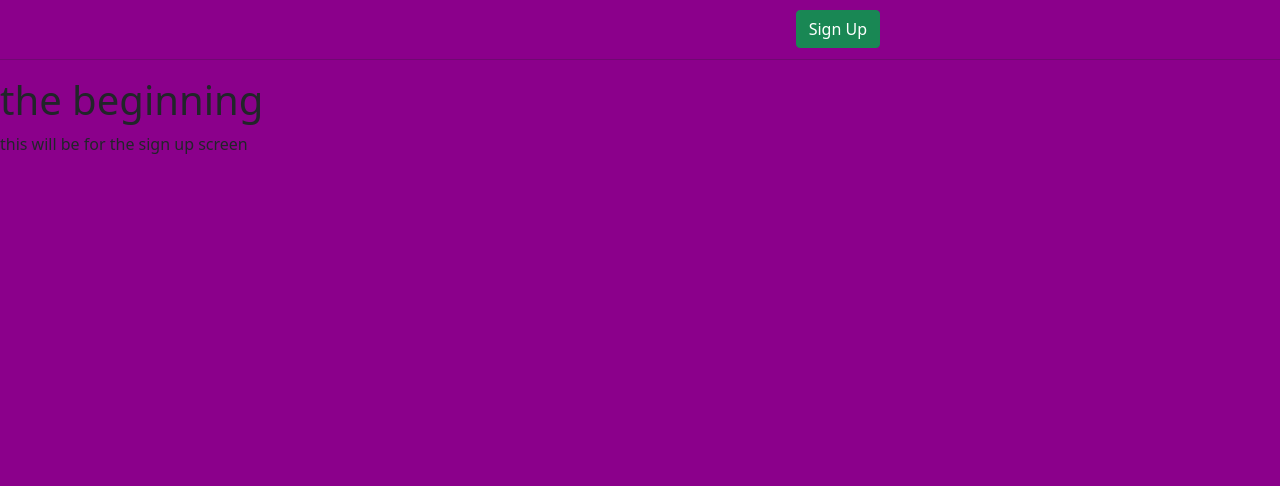
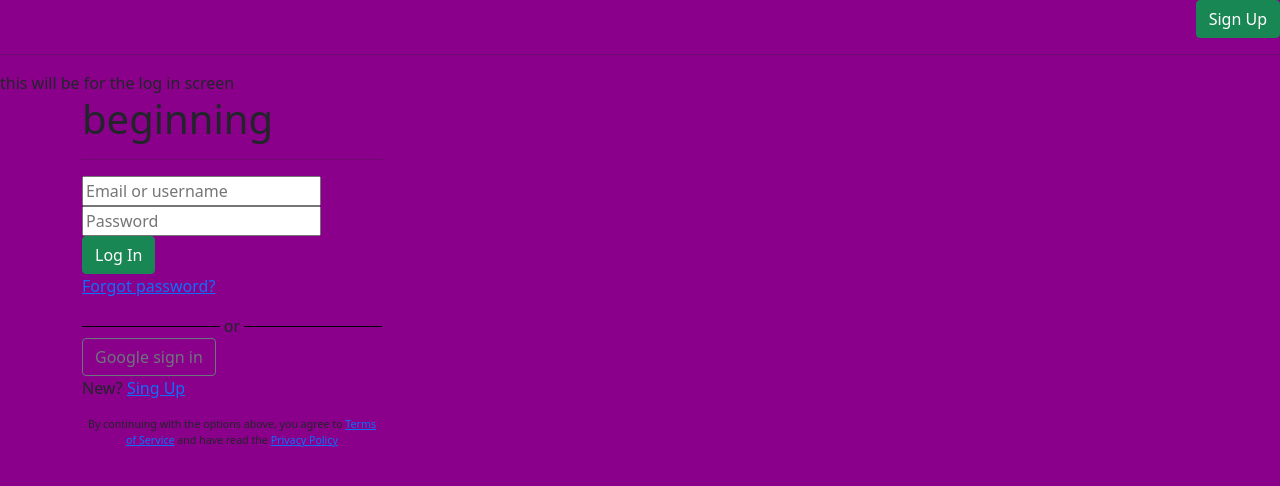
Before and after one commit to mnoon83/The_beginning, a website: page login.html in a window 1280 px wide. Drawn offline with nearby package versions, Linux system fonts and the light colour scheme.

Commit message:
more to login

```diff
--- a/css/home.css
+++ b/css/home.css
@@ -1,4 +1,4 @@
-.nav{
+.nav {
   margin-top: 10px;
   margin-right: 400px;
   margin-bottom: -5px;
--- /dev/null
+++ b/css/login.css
@@ -0,0 +1,26 @@
+.break {
+  display: flex;
+  align-items: center;
+  text-align: center;
+  width: 300px;
+}
+
+.break::before, .break::after {
+  content: '';
+  flex: 1;
+  border-bottom: 1px solid #000;
+}
+
+.break:not(:empty)::before {
+  margin-right: .25em;
+}
+
+.break:not(:empty)::after {
+  margin-left: .25em;
+}
+
+.tos {
+  font-size: 8pt;
+  text-align: center;
+  width: 300px;
+}
--- a/login.html
+++ b/login.html
@@ -8,7 +8,7 @@
   <title>LogIn</title>
   <link href="https://cdn.jsdelivr.net/npm/bootstrap@5.1.3/dist/css/bootstrap.min.css" rel="stylesheet"
     integrity="sha384-1BmE4kWBq78iYhFldvKuhfTAU6auU8tT94WrHftjDbrCEXSU1oBoqyl2QvZ6jIW3" crossorigin="anonymous">
-  <link rel="stylesheet" href="./css/home.css">
+  <link rel="stylesheet" href="./css/login.css">
 </head>
 <body style="background-color:#8B008B;">
 <header>
@@ -18,13 +18,36 @@
   </li>
 </ul>
 <hr>
-</header>
+<body>
+    this will be for the log in screen
 <div class="container">
-
+  <form class="form" id="login">
+    <h1 class="form">beginning</h1>
+    <hr width=300px>
+    <!-- <div class="message-error">Incorrect username/password</div> -->
+    <div class="input">
+      <input type="text" class="form__input" placeholder="Email or username">
+      <!-- <div class="input-error">this is an error message</div> -->
+    </div>
+        <div class="input">
+          <input type="text" class="form__input" placeholder="Password">
+          <!-- <div class="input-error">this is an error message</div> -->
+        </div>
+    <button type="button" class="btn btn-success">Log In</button>
+    <p>
+      <a href="password" class=forgot>Forgot password?</a>
+    </p>
+    <div class="break">
+      <span>or</span>
+    </div>
+    <button type="button" class="btn btn-outline-secondary">Google sign in</button>
+    <p>
+      New? <a href="#">Sing Up</a>
+    </p>
+    <div class="tos">
+      By continuing with the options above, you agree to  <a href="#">Terms of Service</a> and have read the <a href="#">Privacy Policy</a>
+  </form>
 </div>
-
-  <h1>the beginning</h1>
-  this will be for the sign up screen
 
 </body>
 
```
Also changed, not shown: login.js (added).
